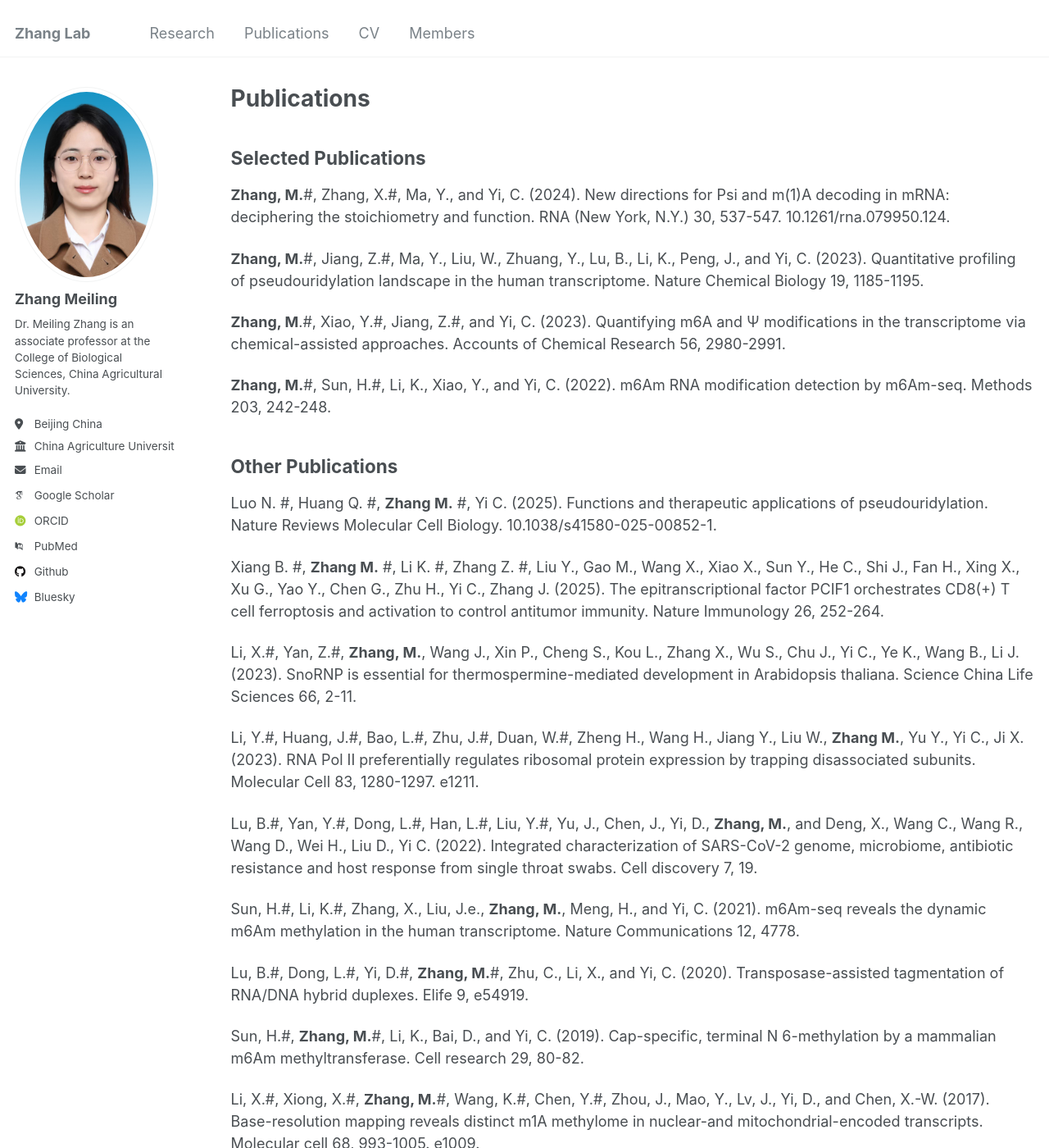
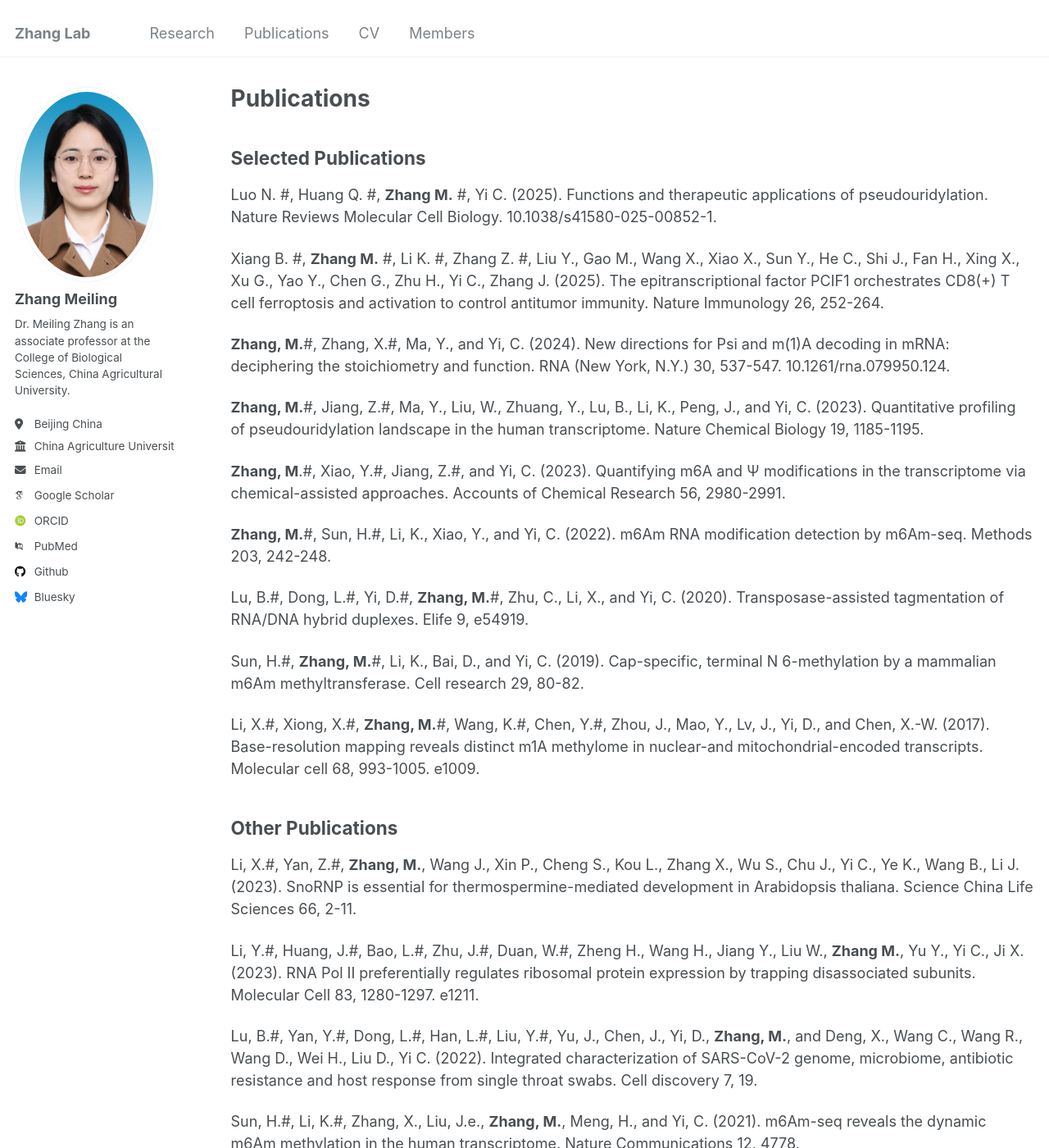
Before and after one commit to Hui50138/ZhangMeiling-Lab, a Jekyll site: the page built from _pages/publications.md, in a window 1280 px wide and 1400 px high. Shown: the whole window at 82% size. Built offline with Jekyll 4.4.1, drawn with Linux system fonts in a browser that asks for light colours; some web fonts are replaced; part of the change alters nothing that is shown.

Commit message:
Update publications.md

```diff
--- a/_pages/publications.md
+++ b/_pages/publications.md
@@ -6,6 +6,9 @@ author_profile: true
 ---
 
 ## Selected Publications
+Luo N. #, Huang Q. #, **Zhang M.** #, Yi C. (2025). Functions and therapeutic applications of pseudouridylation. Nature Reviews Molecular Cell Biology. 10.1038/s41580-025-00852-1.
+
+Xiang B. #, **Zhang M.** #, Li K. #, Zhang Z. #, Liu Y., Gao M., Wang X., Xiao X., Sun Y., He C., Shi J., Fan H., Xing X., Xu G., Yao Y., Chen G., Zhu H., Yi C., Zhang J. (2025). The epitranscriptional factor PCIF1 orchestrates CD8(+) T cell ferroptosis and activation to control antitumor immunity. Nature Immunology 26, 252-264.
 
 **Zhang, M.**#, Zhang, X.#, Ma, Y., and Yi, C. (2024). New directions for Psi and m(1)A decoding in mRNA: deciphering the stoichiometry and function. RNA (New York, N.Y.) 30, 537-547. 10.1261/rna.079950.124.
 
@@ -15,11 +18,14 @@ author_profile: true
 
 **Zhang, M.**#, Sun, H.#, Li, K., Xiao, Y., and Yi, C. (2022). m6Am RNA modification detection by m6Am-seq. Methods 203, 242-248.
 
+Lu, B.#, Dong, L.#, Yi, D.#, **Zhang, M.**#, Zhu, C., Li, X., and Yi, C. (2020). Transposase-assisted tagmentation of RNA/DNA hybrid duplexes. Elife 9, e54919.
+
+Sun, H.#, **Zhang, M.**#, Li, K., Bai, D., and Yi, C. (2019). Cap-specific, terminal N 6-methylation by a mammalian m6Am methyltransferase. Cell research 29, 80-82.
+
+Li, X.#, Xiong, X.#, **Zhang, M.**#, Wang, K.#, Chen, Y.#, Zhou, J., Mao, Y., Lv, J., Yi, D., and Chen, X.-W. (2017). Base-resolution mapping reveals distinct m1A methylome in nuclear-and mitochondrial-encoded transcripts. Molecular cell 68, 993-1005. e1009.
+
+
 ## Other Publications
-
-Luo N. #, Huang Q. #, **Zhang M.** #, Yi C. (2025). Functions and therapeutic applications of pseudouridylation. Nature Reviews Molecular Cell Biology. 10.1038/s41580-025-00852-1.
-
-Xiang B. #, **Zhang M.** #, Li K. #, Zhang Z. #, Liu Y., Gao M., Wang X., Xiao X., Sun Y., He C., Shi J., Fan H., Xing X., Xu G., Yao Y., Chen G., Zhu H., Yi C., Zhang J. (2025). The epitranscriptional factor PCIF1 orchestrates CD8(+) T cell ferroptosis and activation to control antitumor immunity. Nature Immunology 26, 252-264.
 
 Li, X.#, Yan, Z.#, **Zhang, M.**, Wang J., Xin P., Cheng S., Kou L., Zhang X., Wu S., Chu J., Yi C., Ye K., Wang B., Li J. (2023). SnoRNP is essential for thermospermine-mediated development in Arabidopsis thaliana. Science China Life Sciences 66, 2-11.
 
@@ -28,9 +34,3 @@ Li, Y.#, Huang, J.#, Bao, L.#, Zhu, J.#, Duan, W.#, Zheng H., Wang H., Jiang Y.,
 Lu, B.#, Yan, Y.#, Dong, L.#, Han, L.#, Liu, Y.#, Yu, J., Chen, J., Yi, D., **Zhang, M.**, and Deng, X., Wang C., Wang R., Wang D., Wei H., Liu D., Yi C. (2022). Integrated characterization of SARS-CoV-2 genome, microbiome, antibiotic resistance and host response from single throat swabs. Cell discovery 7, 19.
 
 Sun, H.#, Li, K.#, Zhang, X., Liu, J.e., **Zhang, M.**, Meng, H., and Yi, C. (2021). m6Am-seq reveals the dynamic m6Am methylation in the human transcriptome. Nature Communications 12, 4778.
-
-Lu, B.#, Dong, L.#, Yi, D.#, **Zhang, M.**#, Zhu, C., Li, X., and Yi, C. (2020). Transposase-assisted tagmentation of RNA/DNA hybrid duplexes. Elife 9, e54919.
-
-Sun, H.#, **Zhang, M.**#, Li, K., Bai, D., and Yi, C. (2019). Cap-specific, terminal N 6-methylation by a mammalian m6Am methyltransferase. Cell research 29, 80-82.
-
-Li, X.#, Xiong, X.#, **Zhang, M.**#, Wang, K.#, Chen, Y.#, Zhou, J., Mao, Y., Lv, J., Yi, D., and Chen, X.-W. (2017). Base-resolution mapping reveals distinct m1A methylome in nuclear-and mitochondrial-encoded transcripts. Molecular cell 68, 993-1005. e1009.
```
